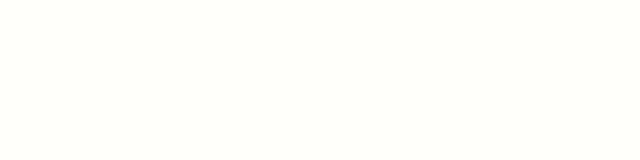
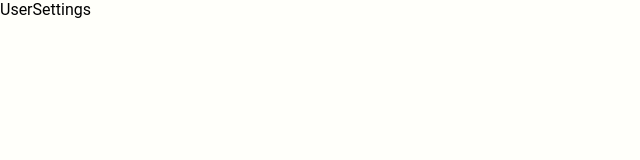
Before and after one commit to aalejandrozuleta/CoolWear, a React (Vite) app: page /userSettings in a window 1280 px wide. Before the commit this address had no page. Shown: the top 160 px of the page, without its empty margins (0-640 px from the left). Built offline with nearby package versions, Linux system fonts and the light colour scheme.

Commit message:
feature: "Routes and archive"

```diff
--- a/public/sass/style.scss
+++ b/public/sass/style.scss
@@ -4,3 +4,4 @@
 @import '../../src/components/layouts/carShop/CarShop.scss';
 @import '../sass/../../src/components/layouts/nightMode/NightMode.scss';
 @import './components/formUsers.scss';
+@import '../../src/pages/UserSettings/UserSettings.scss';
--- a/src/App.jsx
+++ b/src/App.jsx
@@ -5,6 +5,7 @@ import  Login  from "./pages/Login/Login";
 import SingUp from "./pages/SignUp/SignUp";
 import ForgetPassword from "./pages/ForgetPassword/ForgetPassword";
 import { BrowserRouter as Router, Routes, Route } from "react-router-dom";
+import UserSettings from "./pages/UserSettings/UserSettings";
 
 
 function App() {
@@ -17,6 +18,7 @@ function App() {
         <Route path="/login" element={<Login />} />
         <Route path="/signUp" element={<SingUp />} />
         <Route path="/forgetPassword" element={<ForgetPassword />} />
+        <Route path="/userSettings" element={<UserSettings />} />
       </Routes>
     </Router>
   )
--- /dev/null
+++ b/src/pages/UserSettings/UserSettings.jsx
@@ -0,0 +1,7 @@
+import React from 'react'
+
+export default function UserSettings() {
+  return (
+    <div>UserSettings</div>
+  )
+}
```
Also changed, not shown: src/pages/UserSettings/UserSettings.scss (added).
